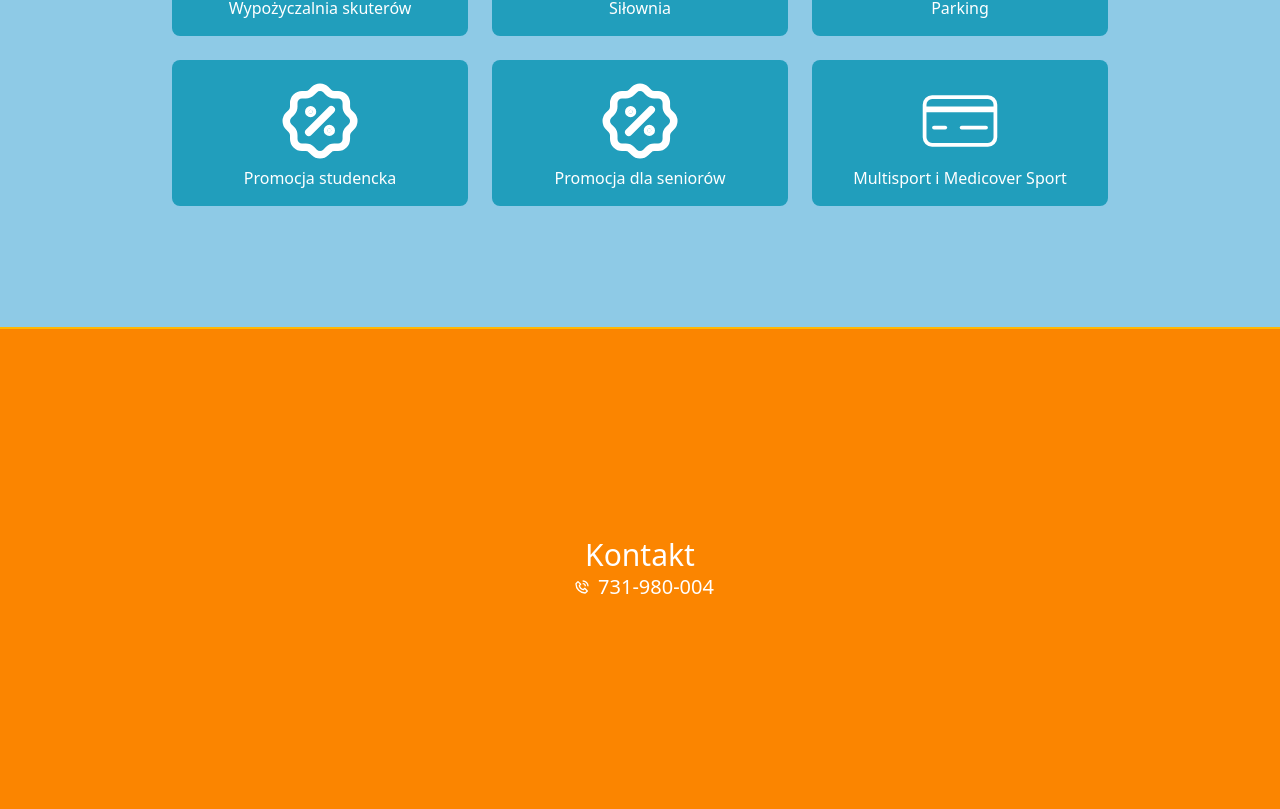
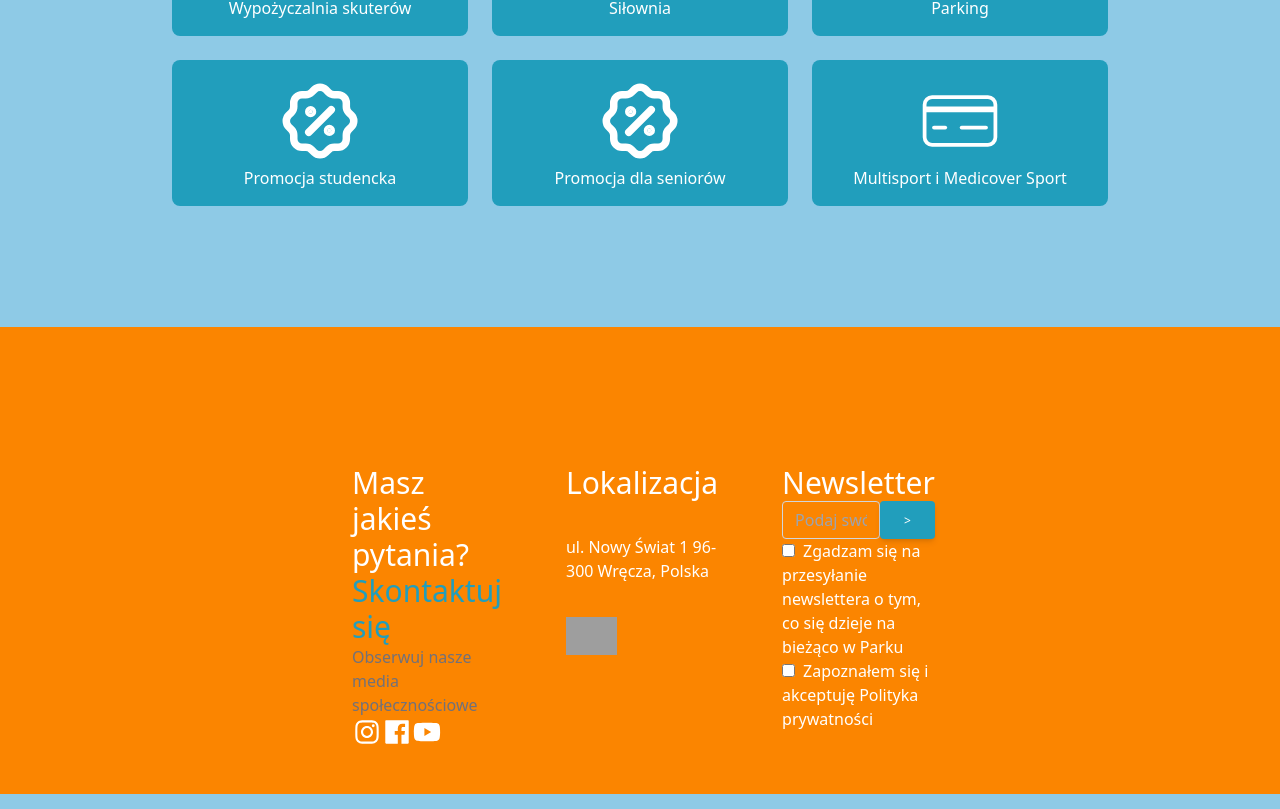
Before and after one commit to skrpawel/aquapark, a React (Vite) app: page / in a window 1280 px wide. Shown: the part 2873-3682 px from the top of the page. Built offline with nearby package versions, Linux system fonts and the light colour scheme; grey boxes are pictures that could not be loaded.

Commit message:
finished i guess

```diff
--- a/src/Components/Contact.tsx
+++ b/src/Components/Contact.tsx
@@ -1,12 +1,15 @@
 import { BiPhoneCall } from "react-icons/bi";
+import ContactInfo from "./ContactInfo";
+import Location from "./Location";
+import Newsletter from "./Newsletter";
 
 const Contact = () => {
   return (
-    <div className="h-1/4 flex flex-col justify-center bg-[#fb8500] border-t-2 border-t-[#ffb703]">
-      <h2 className="text-3xl">Kontakt</h2>
-      <div className="flex justify-center items-center">
-        <BiPhoneCall className="w-8" />
-        <h3 className="text-xl">731-980-004</h3>
+    <div className="h-1/5 bg-[#fb8500] flex items-center justify-center py-16">
+      <div className="flex flex-col md:flex-row w-1/2 h-3/4">
+        <ContactInfo />
+        <Location />
+        <Newsletter />
       </div>
     </div>
   );
--- /dev/null
+++ b/src/Components/ContactInfo.tsx
@@ -0,0 +1,33 @@
+import {
+  AiOutlineInstagram,
+  AiFillFacebook,
+  AiFillYoutube,
+} from "react-icons/ai";
+
+const ContactInfo = () => {
+  return (
+    <div className="flex flex-col  w-full h-full items-start justify-between p-8 text-left">
+      <h3 className="text-3xl">
+        Masz jakieś pytania?
+        <br />
+        <a
+          className="text-[#219ebc]"
+          href="https://www.facebook.com/"
+          target="_blank"
+        >
+          Skontaktuj się
+        </a>
+      </h3>
+      <span className="text-zinc-500	">
+        Obserwuj nasze media społecznościowe
+      </span>
+      <div className="flex justify-start w-full">
+        <AiOutlineInstagram size={30} />
+        <AiFillFacebook size={30} />
+        <AiFillYoutube size={30} />
+      </div>
+    </div>
+  );
+};
+
+export default ContactInfo;
--- /dev/null
+++ b/src/Components/Location.tsx
@@ -0,0 +1,15 @@
+const Location = () => {
+  return (
+    <div className="flex flex-col  w-full h-full items-start justify-between p-8 text-left">
+      <h3 className="text-3xl">Lokalizacja</h3>
+
+      <div>ul. Nowy Świat 1 96-300 Wręcza, Polska</div>
+      <img
+        src="https://parkofpoland.com/build/images/decors/palm-small.svg"
+        className="w-1/3"
+      />
+    </div>
+  );
+};
+
+export default Location;
--- /dev/null
+++ b/src/Components/Newsletter.tsx
@@ -0,0 +1,45 @@
+const Newsletter = () => {
+  return (
+    <div className="flex flex-col w-full h-full items-start justify-between p-8 text-left">
+      <h3 className="text-3xl">Newsletter</h3>
+      <div className="flex">
+        <input
+          placeholder="Podaj swój e-mail"
+          className="form-control
+        block
+        w-full
+        px-3
+        py-1.5
+        text-base
+        font-normal
+        text-gray-700
+        bg-transparent
+        bg-clip-padding
+        border border-solid border-gray-300
+        rounded
+        transition
+        ease-in-out
+        m-0
+        focus:text-gray-700 focus:bg-white focus:border-blue-600 focus:outline-none"
+        ></input>
+        <button
+          type="button"
+          className="inline-block px-6 py-2.5 bg-[#219ebc] text-white font-medium text-xs leading-tight uppercase rounded shadow-md hover:bg-blue-700 hover:shadow-lg focus:bg-blue-700 focus:shadow-lg focus:outline-none focus:ring-0 active:bg-blue-800 active:shadow-lg transition duration-150 ease-in-out"
+        >
+          {">"}
+        </button>
+      </div>
+      <div>
+        <input type="checkbox" className="mr-2"></input>
+        Zgadzam się na przesyłanie newslettera o tym, co się dzieje na bieżąco w
+        Parku
+      </div>
+      <div>
+        <input type="checkbox" className="mr-2"></input>
+        Zapoznałem się i akceptuję Polityka prywatności
+      </div>
+    </div>
+  );
+};
+
+export default Newsletter;
```
Also changed, not shown: 1 other file (tests, documents, lock files or other folders).
